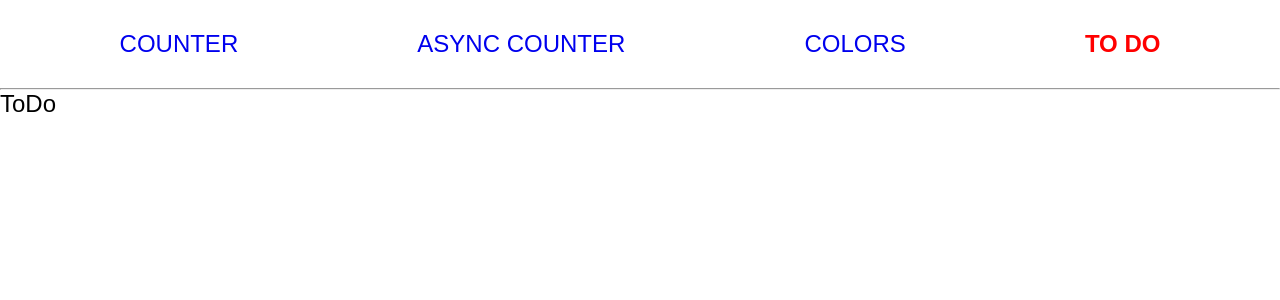
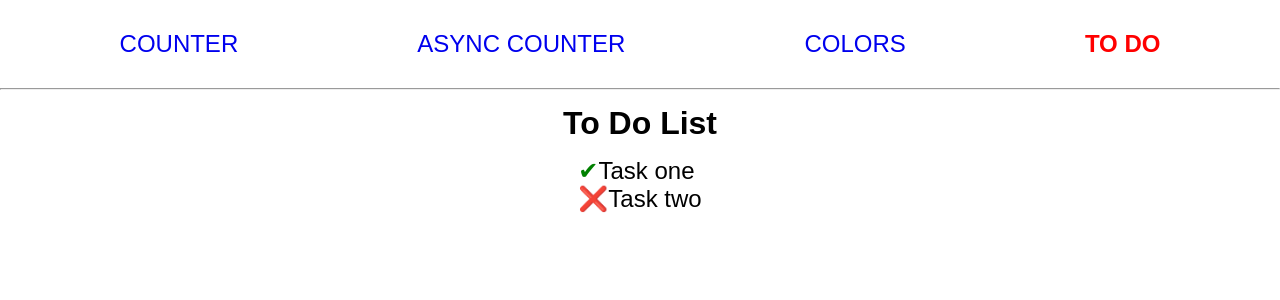
Before and after one commit to beginner1986/ReactReduxTraining, a React (Create React App) app: page /toDo in a window 1280 px wide. Shown: the top 300 px of the page. Built offline with nearby package versions, Linux system fonts and the light colour scheme.

Commit message:
Todo display implemented

```diff
--- a/src/app/store/configureStore.ts
+++ b/src/app/store/configureStore.ts
@@ -3,12 +3,14 @@ import { TypedUseSelectorHook, useDispatch, useSelector } from "react-redux";
 import { counterSlice } from "../../features/counter/counterSlice";
 import { colorsSlice } from "../../features/colors/colorsSlice";
 import { asyncCounterSlice } from "../../features/asyncCounter/aysncCounterSlice";
+import { todoSlice } from "../../features/toDo/todoSlice";
 
 export const store = configureStore({
     reducer: {
         counter: counterSlice.reducer,
         colors: colorsSlice.reducer,
-        acyncCounter: asyncCounterSlice.reducer
+        acyncCounter: asyncCounterSlice.reducer,
+        todo: todoSlice.reducer
     }
 })
 
--- a/src/features/toDo/ToDo.tsx
+++ b/src/features/toDo/ToDo.tsx
@@ -1,7 +1,24 @@
+import { useAppDispatch, useAppSelector } from "../../app/store/configureStore"
+
 export default function ToDo() {
+    const dispatch = useAppDispatch();
+    const { todos } = useAppSelector(state => state.todo)
+
     return (
-        <main>
-            ToDo
+        <main style={{display: 'flex', flexDirection: 'column', alignItems: 'center'}}>
+            <h1 style={{margin: '15px', fontSize: 'xx-large'}}>To Do List</h1>
+            <ul>
+                { todos.map(todo => {
+                    return (
+                        <li key={todo.title} style={{display: 'flex'}}>
+                            {todo.isDone ?
+                                <div style={{color: 'green'}}>&#10004;</div> :
+                                <div style={{color: 'red'}}>&#10060;</div>}
+                            {todo.title}
+                        </li>
+                    );
+                }) }
+            </ul>
         </main>
     )
 }
--- a/src/features/toDo/todoSlice.ts
+++ b/src/features/toDo/todoSlice.ts
@@ -6,11 +6,11 @@ interface ToDoItem {
 }
 
 interface ToDoList {
-    items: ToDoItem[];
+    todos: ToDoItem[];
 }
 
 const initialState: ToDoList = {
-    items: [
+    todos: [
         { title: 'Task one', isDone: true },
         { title: 'Task two', isDone: false }
     ]
@@ -20,6 +20,5 @@ export const todoSlice = createSlice({
     name: 'todoList',
     initialState,
     reducers: {
-
     }
 })
```
